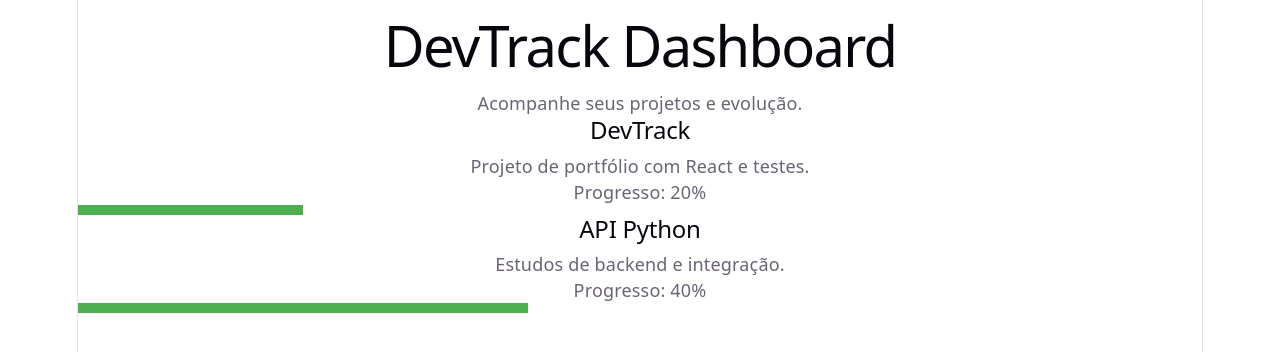
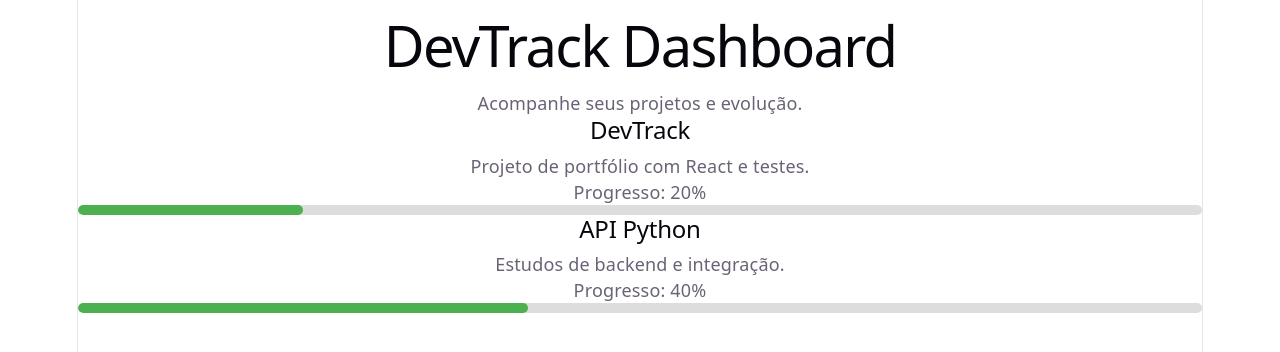
Before and after one commit to nicolasathayde/devtrack, a React (Vite) app: page / in a window 1280 px wide. Shown: the top 352 px of the page. Built offline with nearby package versions, Linux system fonts and the light colour scheme.

Commit message:
Add styled progress bar component

```diff
--- /dev/null
+++ b/src/components/ProgressBar.css
@@ -0,0 +1,18 @@
+.progress-container {
+  width: 100%;
+}
+
+.progress-bar {
+  width: 100%;
+  height: 10px;
+  background-color: #ddd;
+  border-radius: 8px;
+  overflow: hidden;
+}
+
+.progress-fill {
+  height: 100%;
+  background-color: #4caf50;
+  border-radius: 8px;
+  transition: width 0.3s ease;
+}
--- a/src/components/ProgressBar.jsx
+++ b/src/components/ProgressBar.jsx
@@ -1,15 +1,14 @@
+import './ProgressBar.css'
+
 function ProgressBar({ progress }) {
   return (
-    <div>
+    <div className="progress-container">
       <p>Progresso: {progress}%</p>
 
-      <div>
+      <div className="progress-bar">
         <div
-          style={{
-            width: `${progress}%`,
-            height: '10px',
-            backgroundColor: '#4caf50',
-          }}
+          className="progress-fill"
+          style={{ width: `${progress}%` }}
         />
       </div>
     </div>
```
